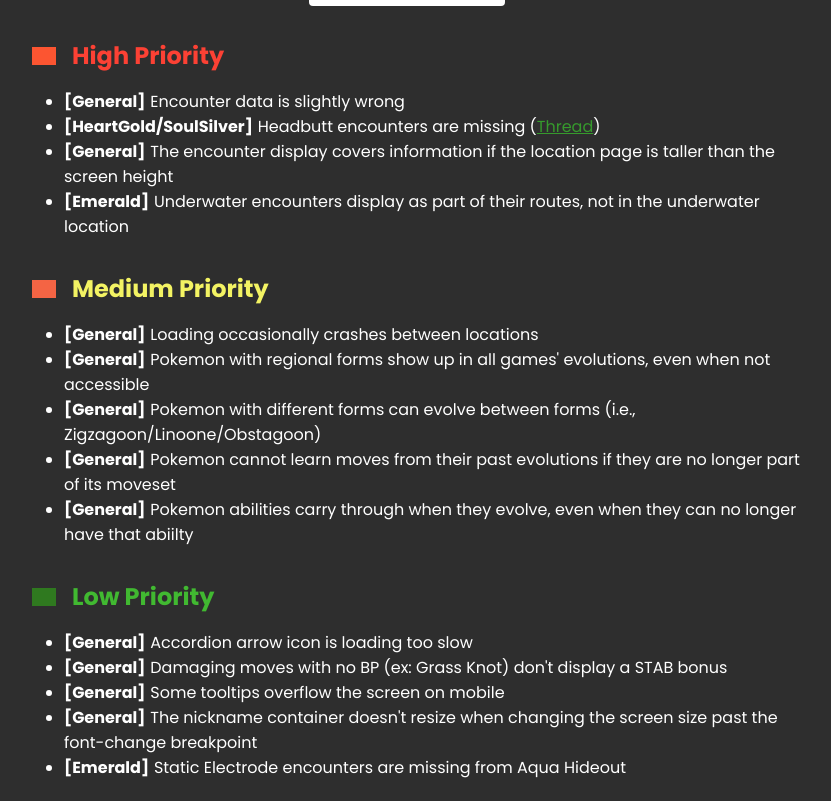
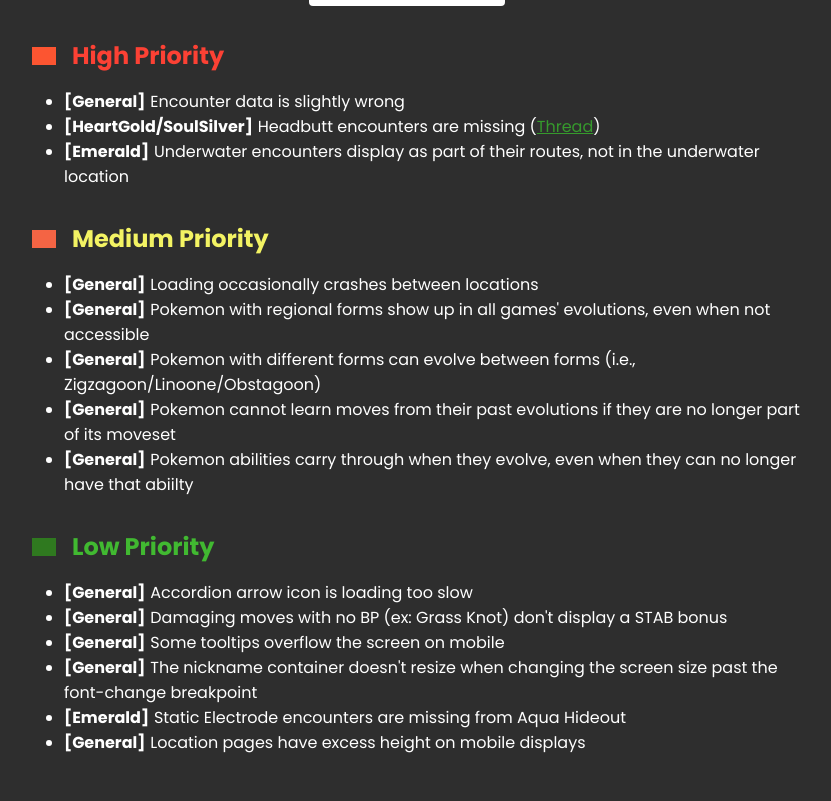
Before and after one commit to czhangy/nuzdocs, a Next.js app: page /bugs in a window 1280 px wide. Shown: the part 299-1100 px from the top of the page, without its empty margins (233-1064 px from the left). Built offline with nearby package versions, Linux system fonts and the light colour scheme; grey boxes are pictures that could not be loaded; a web font is replaced by a local one.

Commit message:
Fix spacing on EncounterDisplay

```diff
--- a/src/components/Location/EncounterList/EncounterList.module.scss
+++ b/src/components/Location/EncounterList/EncounterList.module.scss
@@ -5,8 +5,11 @@
     --header-spacing: 1.5rem;
     --icon-size: 24px;
     --left-inner-spacing: 1rem;
+    --list-spacing: 10rem;
     --times-inner-spacing: 0.5rem;
     --title-font-size: 1.5rem;
+
+    margin-bottom: var(--list-spacing);
 
     .header {
         align-items: center;
--- a/src/static/bugs.ts
+++ b/src/static/bugs.ts
@@ -10,10 +10,6 @@
             desc: "Headbutt encounters are missing",
             group: "HeartGold/SoulSilver",
             link: "https://github.com/czhangy/nuzlocke-db/issues/25",
-        },
-        {
-            desc: "The encounter display covers information if the location page is taller than the screen height",
-            group: "General",
         },
         {
             desc: "Underwater encounters display as part of their routes, not in the underwater location",
@@ -63,6 +59,10 @@
             desc: "Static Electrode encounters are missing from Aqua Hideout",
             group: "Emerald",
         },
+        {
+            desc: "Location pages have excess height on mobile displays",
+            group: "General",
+        },
     ],
 };
 
```
Also changed, not shown: src/components/Location/EncounterDisplay/EncounterDisplay.module.scss (+8 -0 lines).
